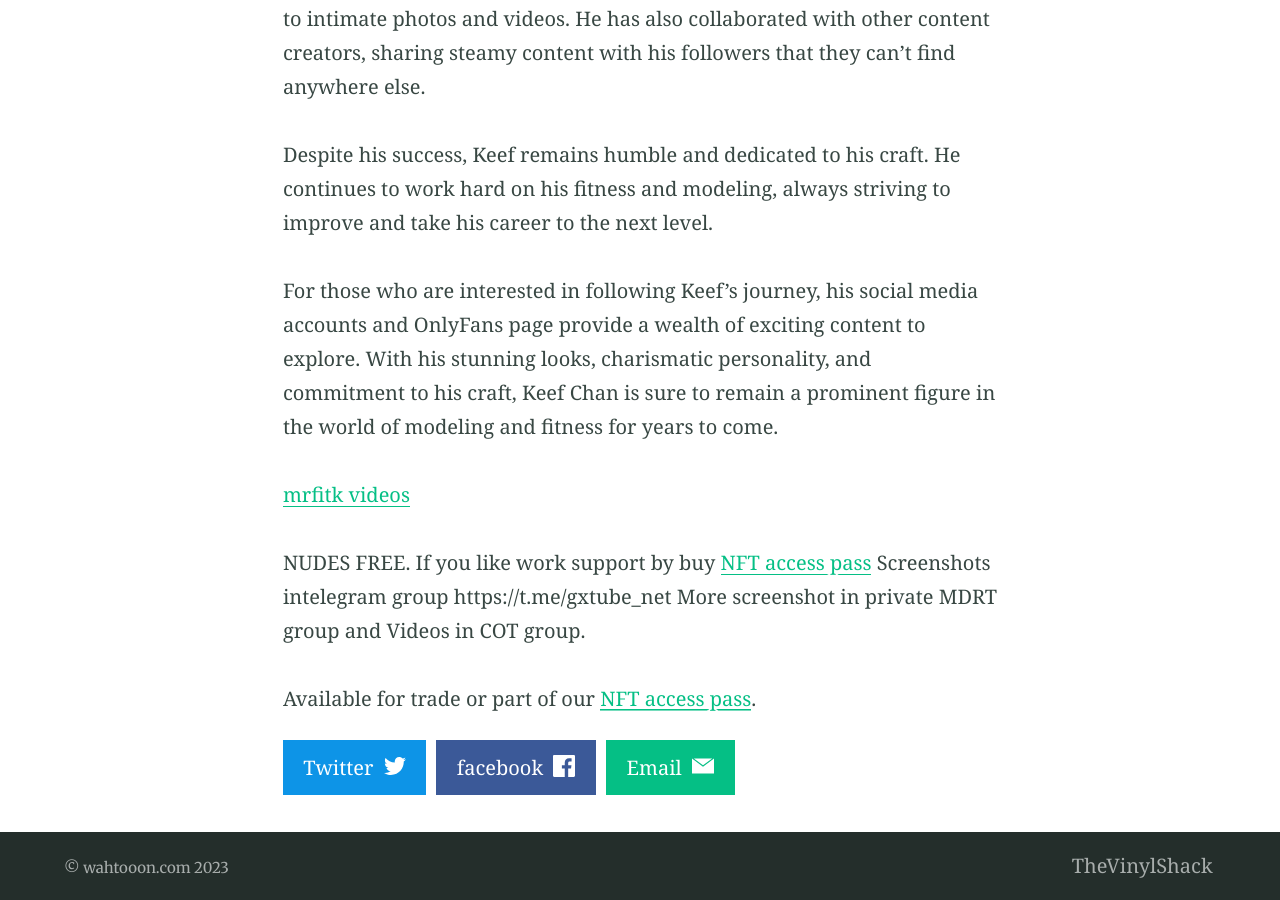
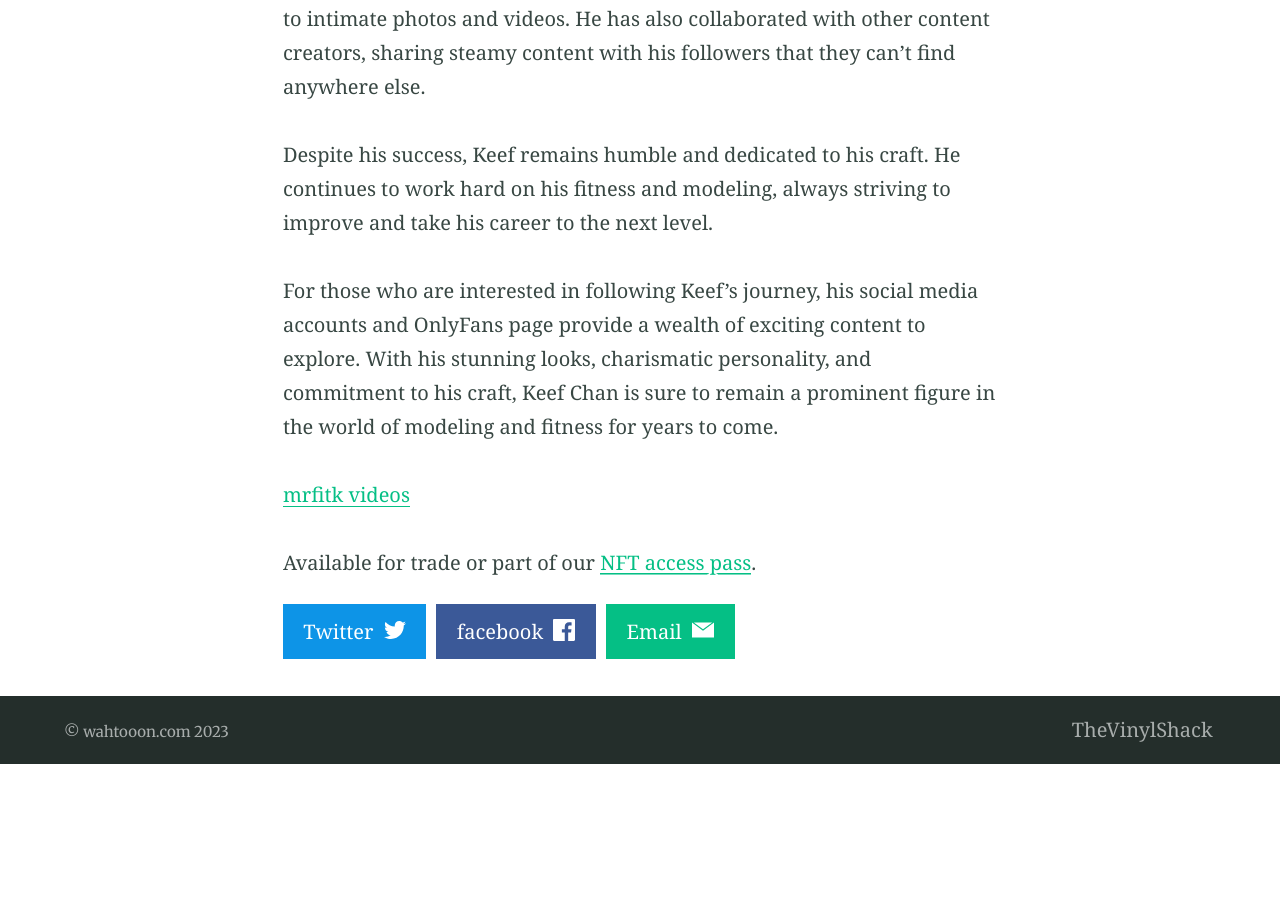
Before and after one commit to heynathanlum/wahtoon, a Jekyll site: the page built from _posts/2022-11-09-mrfitk-ptkeef.md, in a window 1280 px wide and 900 px high, scrolled down 1296 px. Built offline with Jekyll 4.4.1, drawn with Linux system fonts in a browser that asks for light colours; after the commit the page ends 2060 px from its top, so only the background shows below that.

Commit message:
Update 2022-11-09-mrfitk-ptkeef.md

```diff
--- a/_posts/2022-11-09-mrfitk-ptkeef.md
+++ b/_posts/2022-11-09-mrfitk-ptkeef.md
@@ -25,7 +25,4 @@ For those who are interested in following Keef's journey, his social media accou
 
 
 
-NUDES FREE. If you like work support by buy [NFT access pass](https://opensea.io/collection/thevinylshacktastycollection?search%5BsortAscending%5D=true&search%5BsortBy%5D=PRICE&search%5Btoggles%5D%5B0%5D=BUY_NOW)
-Screenshots intelegram group https://t.me/gxtube_net More screenshot in private MDRT group and Videos in COT group.
-
-Available for trade or part of our [NFT access pass](https://opensea.io/collection/thevinylshacktastycollection?search%5BsortAscending%5D=true&search%5BsortBy%5D=PRICE&search%5Btoggles%5D%5B0%5D=BUY_NOW).
+Available for trade or part of our [NFT access pass](https://opensea.io/collection/wahtoon-com-mdrt-lifetime).
```
